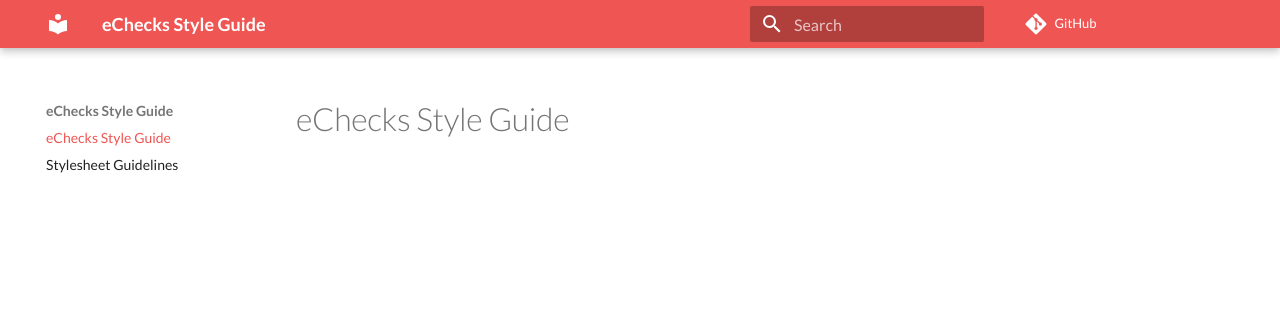
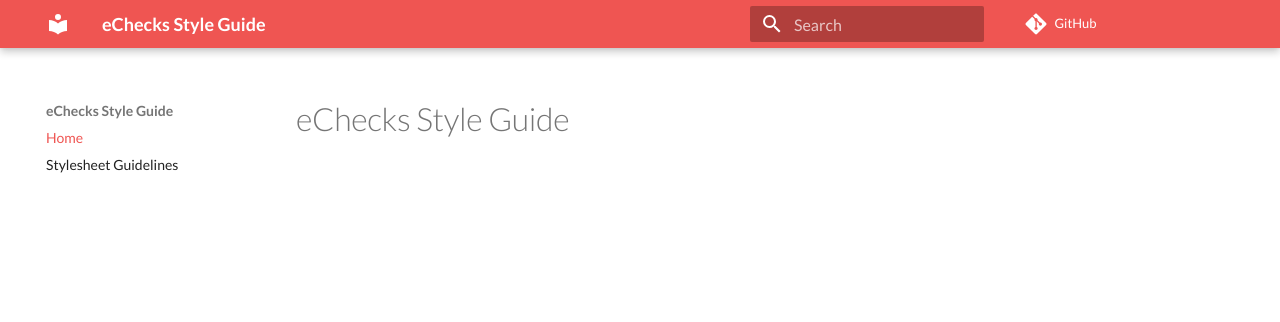
Before and after one commit to joshminnie/guidelines, an MkDocs documentation site: the page built from docs/index.md, in a window 1280 px wide. Shown: the top 322 px of the page. Built offline with MkDocs 1.6.1 and Material for MkDocs 9.7.7, drawn with Linux system fonts in a browser that asks for light colours; comment, search, counter and statistics services are not loaded; old or Windows-style settings are respelled for this version of MkDocs; part of the change alters nothing that is shown.

```diff
--- /dev/null
+++ b/README.md
@@ -0,0 +1 @@
+# eChecks Style Guide
--- a/mkdocs.yml
+++ b/mkdocs.yml
@@ -24,3 +24,6 @@ markdown_extensions:
   - codehilite
 
 # Documentation
+pages:
+  - 'Home': 'index.md'
+  - 'Stylesheet Guidelines': 'guidelines.md'
```
Also changed, not shown: docs/assets/images/favicon.ico (added), docs/assets/images/favicon.png (added).
